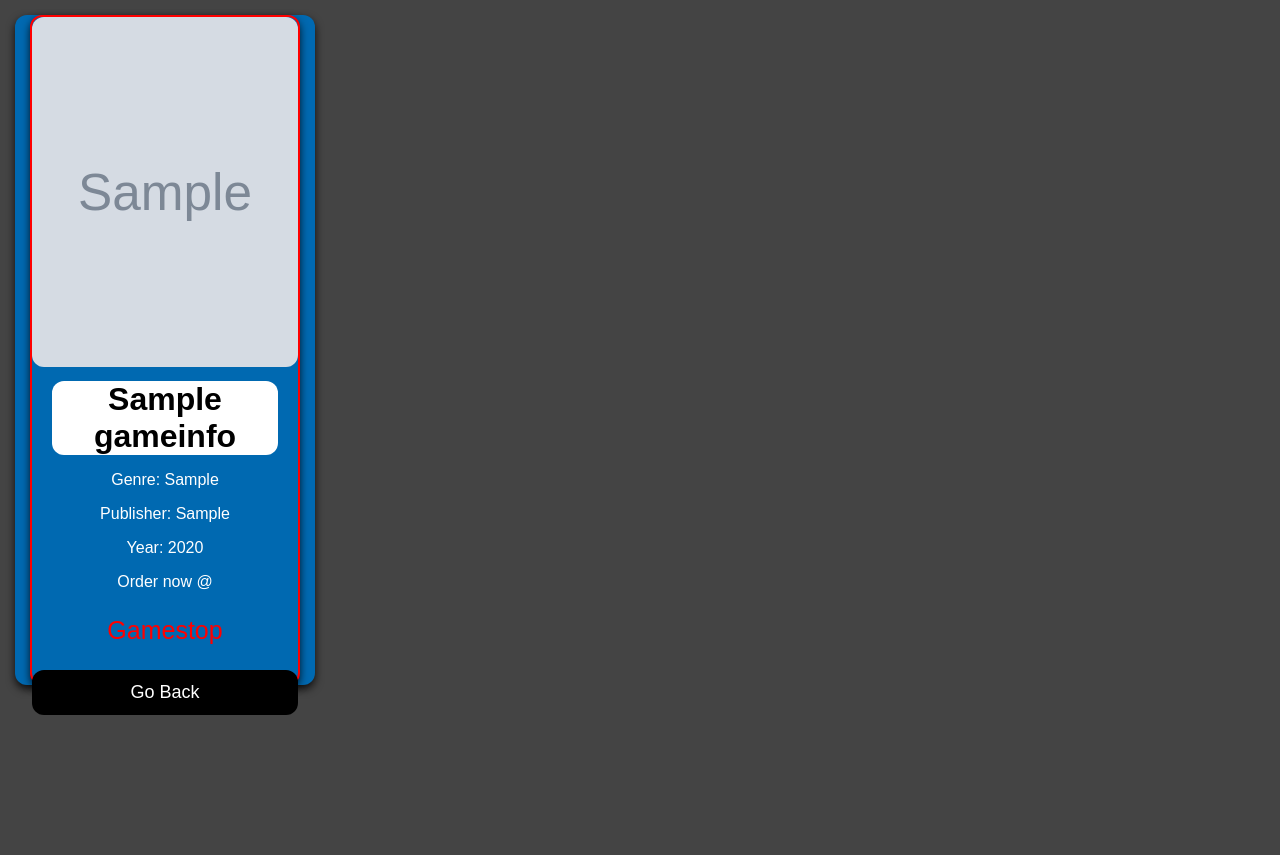
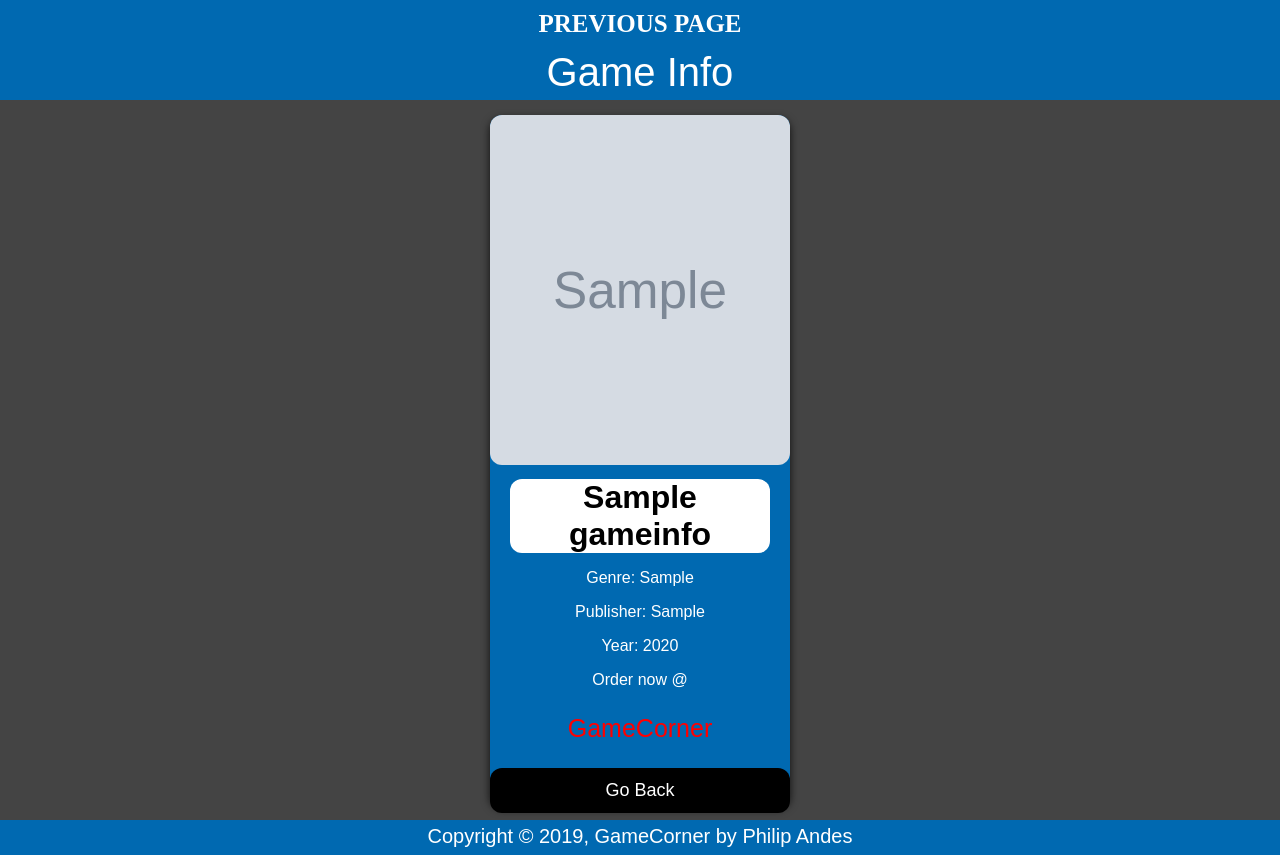
Before and after one commit to crackdev01/PHP-Gamecorner, a PHP site: page /games.php?id=1 in a window 1280 px wide. Before the commit the page ends 715 px from the top, so only its background shows below. Run offline with PHP 8.4, Linux system fonts and the light colour scheme; tables that the repository leaves empty or names only in its code hold one stand-in row (values such as "Sample post"); grey boxes marked "Sample" are stand-in pictures.

Commit message:
added styling to pages

```diff
--- a/card.php
+++ b/card.php
@@ -1,6 +1,4 @@
 <?php
-
-    //CARD.PHP
 
     include "db_connection.php";
 
--- a/css/style.css
+++ b/css/style.css
@@ -10,23 +10,96 @@ body {
     padding: 0;
 }
 
-.debug {
+/* .debug {
     border: 2px solid red;
+} */
+
+/*Whitespace*/
+.whitespace {
+    height: 100px;
 }
 
 /* GLOBAL /////////////////////////////////////////*/
-.flex {
+.flexContainer {
     display: flex;
-    flex-direction: row;
-    flex-wrap: wrap;
+    flex-direction: column;
     width: 100%;
     height: auto;
+    /* flex-wrap: wrap;
     justify-content: center;
-    align-items: center;
+    align-items: center; */
   }
 
 
-/* Price CARDS /////////////////////////////////////*/
+/* top HOMEPAGE///////////////////////////////////////////*/
+  .top {
+    height: 50px;
+    background-color: #0069B1;
+    color: #fff;
+    text-align: center;
+    font-family: Arial, Helvetica, sans-serif;
+    font-size: 40px;
+  }
+
+
+/* header HOME PAGE/////////////////////////////////*/
+.header {
+  height: 300px;
+  display: flex;
+  flex-direction: row;
+  justify-content: center;
+  align-items: center;
+  color: #fff;
+  font-size: 70px;
+  /* border: 1px solid black; */
+  /* background-color: #fff; */
+  flex: 1;
+  background-image: url('../img/header_background1.jpg');
+  background-position: center;
+  background-size: cover;
+}
+
+
+/* NAV GLOBAL //////////////////////////////////////////*/
+.nav {
+  height: 50px;
+  text-align: center;
+  background-color: #0069B1;
+}
+
+.navContainer {
+  display: flex;
+  justify-content: space-around;
+}
+
+.navContainer a{
+  color: #fff;
+  text-decoration: none;
+  text-transform: uppercase;
+  font-size: 25px;
+  font-weight: bold;
+  margin: 10px;
+}
+
+/* .navContainer a:hover{
+  border: 3px solid #E8491D;
+  border-radius: 12px;
+} */
+
+#current{
+  color: #000;
+}
+
+
+/* Price CARDS HOME PAGE/////////////////////////////////////*/
+.cards {
+  display: flex;
+  flex-wrap: wrap;
+  flex: 1;
+  justify-content: center;
+  align-items: center;
+}
+
 .card {
     box-shadow: 0 4px 8px 0 rgba(0, 0, 0, 0.8);
     height: 670px;
@@ -37,6 +110,7 @@ body {
     background-color: #0069B1;
     border-radius: 12px;
   }
+
 /* h1 */
   .card h1 {
       color: #000;
@@ -44,6 +118,7 @@ body {
       margin: 10px 20px 10px 20px;
       border-radius: 12px;
   }
+
 /* price */
   .price {
     color: #fff;
@@ -52,6 +127,7 @@ body {
     margin: 0 50px 0 50px;
     border-radius: 12px;
   }
+
 /* button */
   .card button {
     border: none;
@@ -65,6 +141,7 @@ body {
     font-size: 18px;
     border-radius: 12px;
   }
+
 /* on hover button */
   .card button:hover {
     /* opacity: 0.7; */
@@ -92,3 +169,116 @@ body {
       margin-left: 10px;
       margin-right: 10px;
   }
+
+
+/* header INFO PAGE///////////////////////////////////////////*/
+.header2 {
+  height: 300px;
+  display: flex;
+  flex-direction: row;
+  justify-content: center;
+  align-items: center;
+  color: #fff;
+  font-size: 70px;
+  /* border: 1px solid black; */
+  /* background-color: #fff; */
+  flex: 1;
+  background-image: url('../img/infopage_background1.jpg');
+  background-position: center;
+  background-size: cover;
+}
+
+/* info bar INFO PAGE///////////////////////////////////////////*/
+.infobar {
+  height: 50px;
+  background-color: #0069B1;
+  color: #fff;
+  text-align: center;
+  font-family: Arial, Helvetica, sans-serif;
+  font-size: 40px;
+}
+
+/* CARD INFO PAGE ////////////////////////////////////////////*/
+.cards {
+  display: flex;
+  flex-wrap: wrap;
+  flex: 1;
+  justify-content: center;
+  align-items: center;
+}
+
+.card2 {
+  box-shadow: 0 4px 8px 0 rgba(0, 0, 0, 0.8);
+  height: 690px;
+  max-width: 300px;
+  margin: 15px;
+  text-align: center;
+  font-family: arial;
+  background-color: #0069B1;
+  border-radius: 12px;
+}
+
+/* h1 */
+.card2 h1 {
+    color: #000;
+    background-color: #fff;
+    margin: 10px 20px 10px 20px;
+    border-radius: 12px;
+}
+
+/* price */
+.price {
+  color: #fff;
+  font-size: 28px;
+  background: #000;
+  margin: 0 50px 0 50px;
+  border-radius: 12px;
+}
+
+/* button */
+.card2 button {
+  border: none;
+  outline: 0;
+  padding: 12px;
+  color: white;
+  background-color: #000;
+  text-align: center;
+  cursor: pointer;
+  width: 100%;
+  font-size: 18px;
+  border-radius: 12px;
+}
+
+/* on hover button */
+.card2 button:hover {
+  /* opacity: 0.7; */
+  color: #000;
+  background-color: #fff;
+  font-weight: bold;
+}
+
+/* card info image */
+.card2 img {
+    width: 100%;
+    height: 350px;
+    border-radius: 12px;
+}
+
+/* gamestop text on cards */
+.card2 .gamestop {
+  color: red;
+  font-size: 25px;
+}
+
+/*FOOTER GLOBAL//////////////////////////////////////////////////////*/
+.footer {
+  display: flex;
+  flex-direction: column;
+  height: 35px;
+  background-color: #0069B1;
+  color: #ffffff;
+  font-family: Arial, Helvetica, sans-serif;
+  text-align: center;
+  font-size: 20px;
+  padding: 5px;
+}
--- a/games.php
+++ b/games.php
@@ -5,11 +5,30 @@
     <meta name="viewport" content="width=device-width, initial-scale=1.0">
     <meta http-equiv="X-UA-Compatible" content="ie=edge">
     <link rel="stylesheet" type="text/css" href="css/style.css"/>
-    <title>Document</title>
+    <title>GameInfo</title>
 </head>
 <body>
 
-    <div class="card">
+    <div class="flexContainer debug">
+
+<!-- TOP WELCOME TEXT!!!!!!!!!!!!!!!!!!!!!!!!!!!!!!!!!!!!!!!!!!!!!!!!-->
+    <!-- <div class="top debug">Game Info</div> -->
+
+<!-- NAV !!!!!!!!!!!!!!!!!!!!!!!!!!!!!!!!!!!!!!!!!!!!!!!!!!!!!!!!!!!!-->
+        <div class="nav debug">
+            <div class="navContainer">
+                <a href="index.php">Previous Page</a>
+            </div>
+        </div>
+
+<!-- HEADER !!!!!!!!!!!!!!!!!!!!!!!!!!!!!!!!!!!!!!!!!!!!!!!!!!!!!!!!!-->
+        <div class="header2 debug"></div>
+
+<!-- TOP WELCOME TEXT!!!!!!!!!!!!!!!!!!!!!!!!!!!!!!!!!!!!!!!!!!!!!!!!-->
+        <div class="infobar debug">Game Info</div>
+
+<!-- WHITESPACE!!!!!!!!!!!!!!!!!!!!!!!!!!!!!!!!!!!!!!!!!!!!!!!!!-->
+        <div class="cards debug">
             <?php
                 include "db_connection.php";
 
@@ -22,7 +41,7 @@
                 foreach ($db_result as $row)
                 {
 
-                echo '<div class="card debug">' .
+                    echo '<div class="card2 debug">' .
                         '<img src="' . $row['game_img'] . '" alt="' . $row['game_name'] . '" style="width:100%">' .
                         // h1 game name
                         '<h1>' . $row['game_name']  . '</h1>' .
@@ -30,7 +49,7 @@
                         '<p class="gameinfo">' . 'Genre: ' . $row['game_genre'] . '</p>' .
                         '<p class="gameinfo">' . 'Publisher: ' . $row['game_publisher'] . '</p>' .
                         '<p class="gameinfo">' . 'Year: ' . $row['game_year'] . '</p>' .
-                    '<p class="gameinfo">' . 'Order now @' . '<p class="gamestop"> Gamestop</p>' . '</p>' .
+                        '<p class="gameinfo">' . 'Order now @' . '<p class="gamestop"> GameCorner</p>' . '</p>' .
                         //go back button
                         '<a href="index.php?id=' . $row['game_id'] . '">' .
                         '<p>' . '<button>' . 'Go Back' . '</button>' . '</p>' .
@@ -39,8 +58,12 @@
 
                 }
 
+            ?>
+        </div>
 
-        ?>
+<!--FOOTER !!!!!!!!!!!!!!!!!!!!!!!!!!!!!!!!!!!!!!!!!!!!!!!!!-->
+        <div class="debug footer">Copyright &copy; 2019, GameCorner by Philip Andes</div>
+
     </div>
 
 </body>
```
Also changed, not shown: card-publisher.php (+9 -8 lines), index.php (+33 -3 lines), img/infopage_background1.jpg (added), 1 other file. Lines whose indentation alone changed are shown as unchanged.
